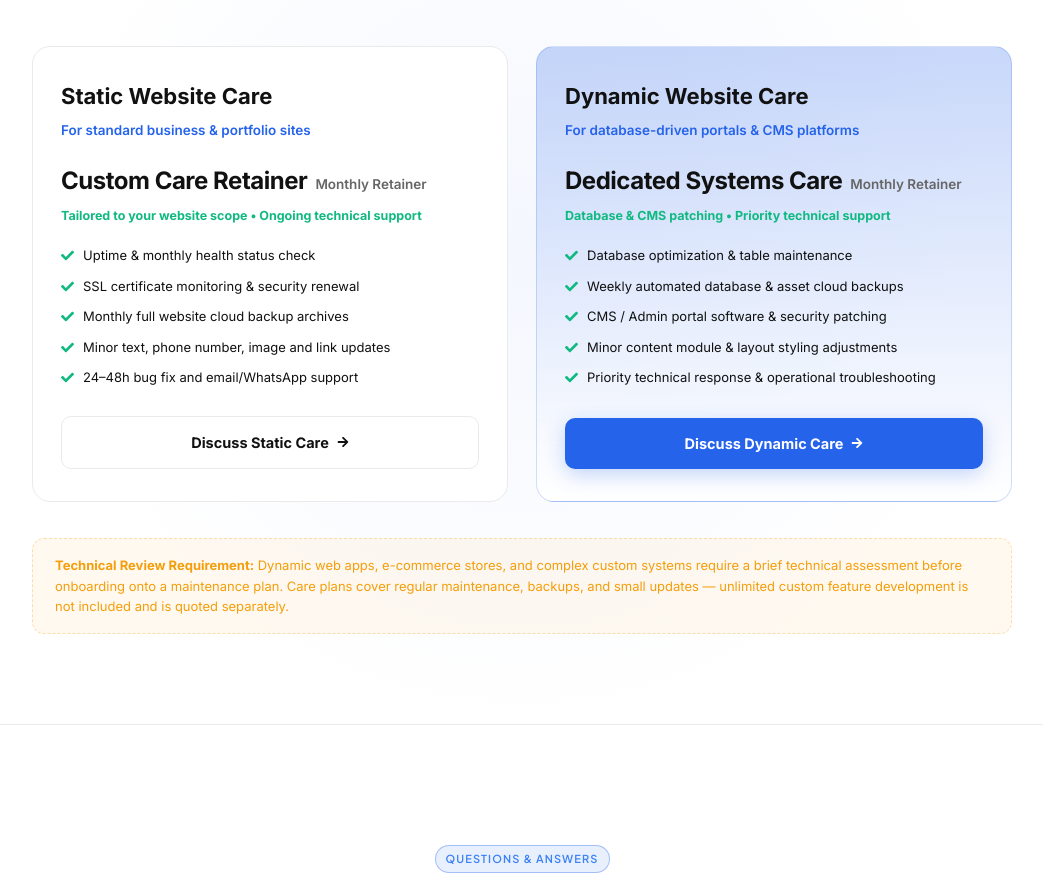
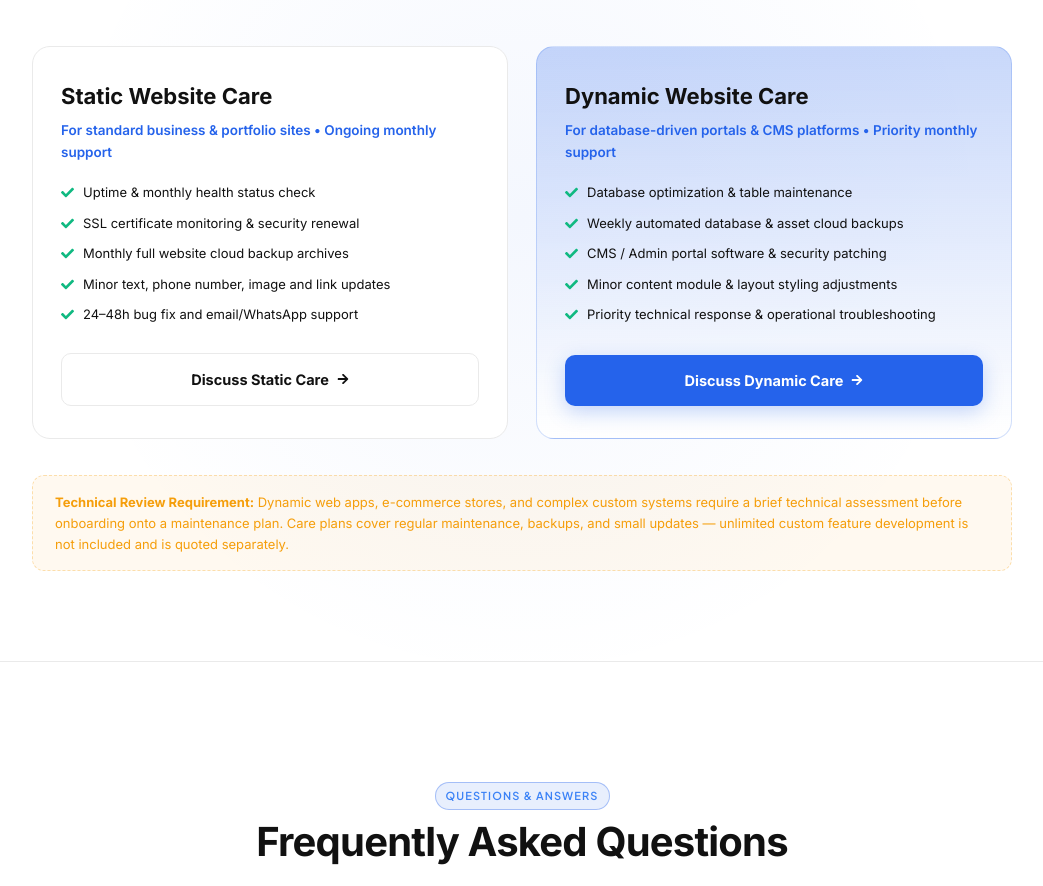
Before and after one commit to Abhishek-1273/Velta-Full-Project, a React (Vite) app in the folder frontend/: page /services/website-development in a window 1280 px wide. Shown: the part 4780-5666 px from the top of the page, without its empty margins (118-1161 px from the left). Built offline with nearby package versions, Linux system fonts and the light colour scheme; no server answers.

Commit message:
fix: remove redundant second heading from website care cards

```diff
--- a/frontend/src/pages/WebsiteDevelopment/WebsiteDevelopment.jsx
+++ b/frontend/src/pages/WebsiteDevelopment/WebsiteDevelopment.jsx
@@ -504,16 +504,7 @@ export default function WebsiteDevelopment() {
             {/* STATIC CARE */}
             <div className={styles.careCard}>
               <h3 className={styles.careTitle}>Static Website Care</h3>
-              <div className={styles.careSub}>For standard business & portfolio sites</div>
-
-              <div className={styles.carePriceRow}>
-                <span className={styles.carePriceNum} style={{ fontSize: 24 }}>Custom Care Retainer</span>
-                <span className={styles.carePricePeriod}>Monthly Retainer</span>
-              </div>
-
-              <div className={styles.careBillingNote}>
-                Tailored to your website scope • Ongoing technical support
-              </div>
+              <div className={styles.careSub}>For standard business & portfolio sites • Ongoing monthly support</div>
 
               <ul className={styles.careList}>
                 <li className={styles.careItem}>
@@ -552,16 +543,7 @@ export default function WebsiteDevelopment() {
             {/* DYNAMIC CARE */}
             <div className={`${styles.careCard} ${styles.careCardFeatured}`}>
               <h3 className={styles.careTitle}>Dynamic Website Care</h3>
-              <div className={styles.careSub}>For database-driven portals & CMS platforms</div>
-
-              <div className={styles.carePriceRow}>
-                <span className={styles.carePriceNum} style={{ fontSize: 24 }}>Dedicated Systems Care</span>
-                <span className={styles.carePricePeriod}>Monthly Retainer</span>
-              </div>
-
-              <div className={styles.careBillingNote}>
-                Database & CMS patching • Priority technical support
-              </div>
+              <div className={styles.careSub}>For database-driven portals & CMS platforms • Priority monthly support</div>
 
               <ul className={styles.careList}>
                 <li className={styles.careItem}>
```
